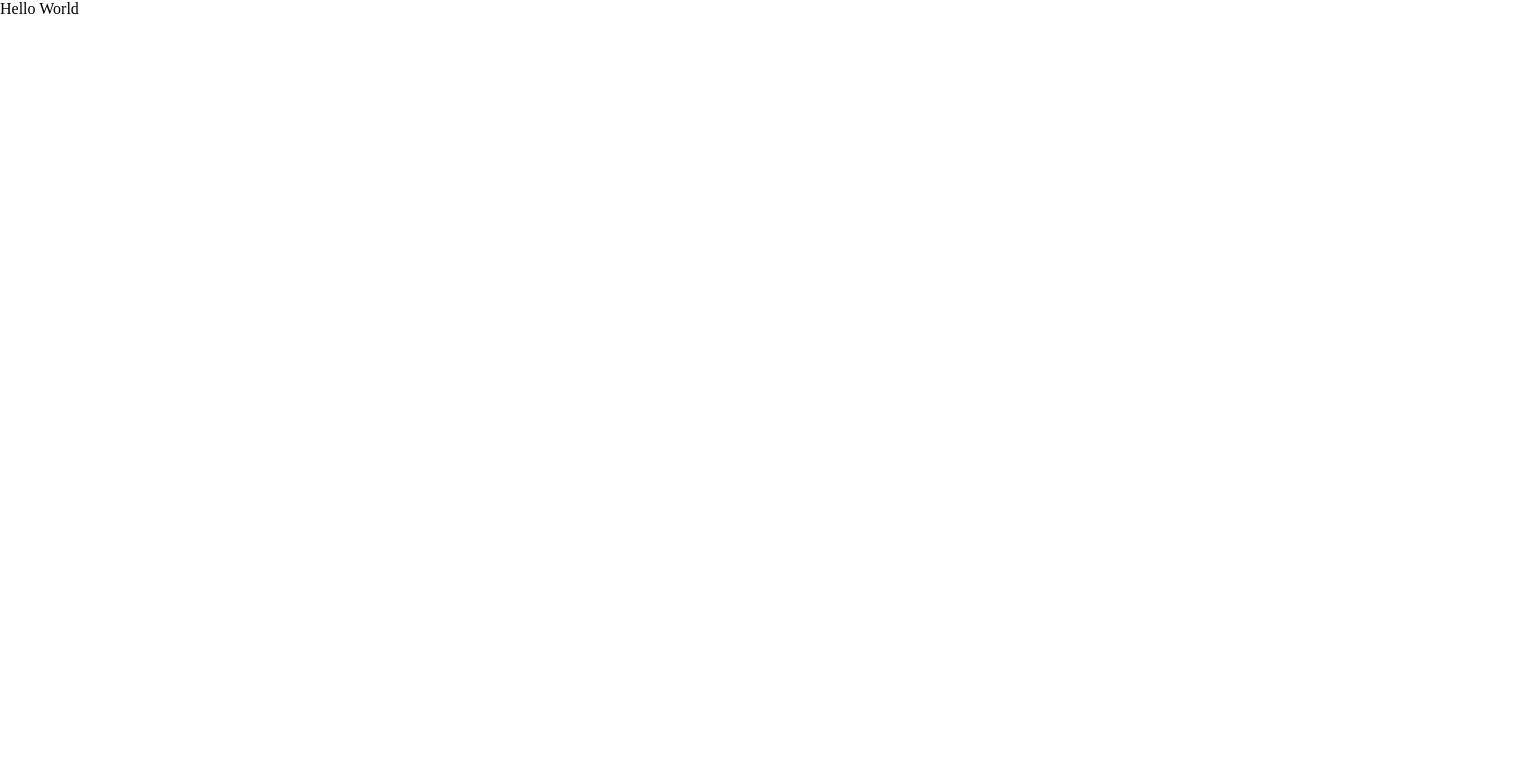
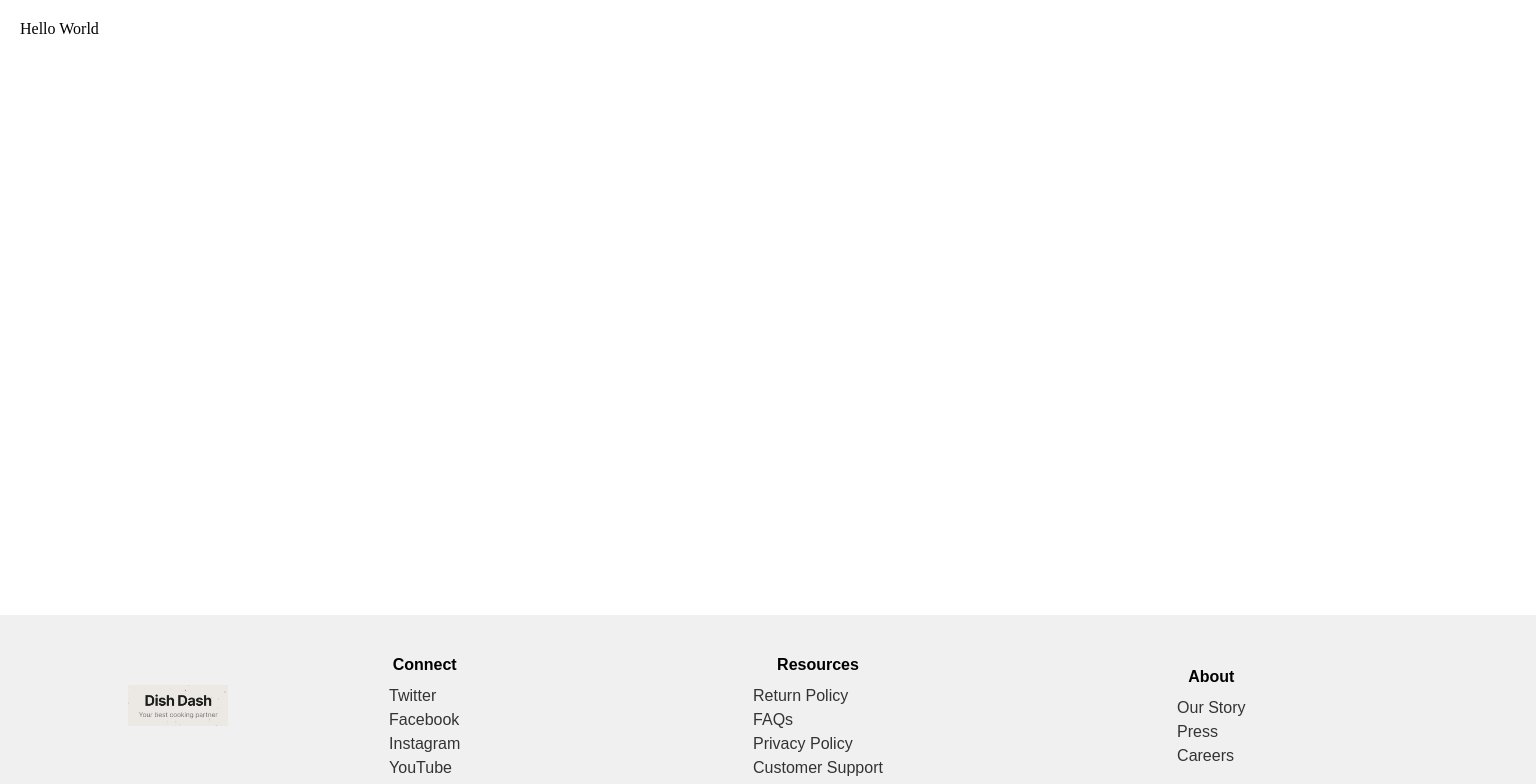
Before and after one commit to trevorkdang/Dish-Dash, a Next.js app: page / in a window 1280 px wide. Shown: the top 784 px of the page, 1536 px wide, since content can reach past the window. Built offline with nearby package versions, Linux system fonts and the light colour scheme.

Commit message:
Added logo and columns to footer component

```diff
--- /dev/null
+++ b/app/Components/footer.css
@@ -0,0 +1,54 @@
+.footer {
+    display: flex;
+    justify-content: space-between;
+    align-items: center;
+    padding: 20px 10%;  /* Adjust padding to give more room on the sides */
+    background-color: #f0f0f0;
+    font-family: Arial, sans-serif;
+    width: 100%; /* Ensure the footer takes the full width */
+}
+
+.footer-logo img {
+    width: 100px;
+}
+
+.footer-links {
+    display: flex;
+    width: 100%;
+    justify-content: space-between; /* Change to space-between for better distribution */
+    align-items: center;
+}
+
+.footer-column {
+    flex: 1;  /* Give each column equal opportunity to use the available space */
+    display: flex;
+    flex-direction: column;
+    align-items: center;
+    padding: 0 20px; /* Add padding to each column if needed */
+}
+
+.footer-column h4 {
+    margin-bottom: 10px; /* gives a little space between the header and the list */
+}
+
+.footer-column ul {
+    list-style-type: none; /* removes bullet points */
+    padding: 0;
+    margin: 0;
+}
+
+.footer-column li a {
+    text-decoration: none;
+    color: #333;
+    line-height: 1.5;
+    display: inline-block; /* Ensure each link and text follow one another */
+    align-items: center;
+}
+
+.footer-column li a:hover {
+    color: #007bff; /* Optional hover effect */
+}
+
+.footer-column li a img {
+    margin-right: 5px; /* space between icon and text */
+}
--- /dev/null
+++ b/app/Components/footer.js
@@ -0,0 +1,31 @@
+import React from 'react';
+import './Footer.css';
+import footerLinks from './footerLinks';
+
+const Footer = () => {
+    return (
+        <footer className="footer">
+            <div className="footer-logo">
+                <img src="/images/DishDash-Logo.png" alt="Company Logo" />
+            </div>
+            <div className="footer-links">
+                {Object.entries(footerLinks).map(([key, links]) => (
+                    <div key={key} className="footer-column">
+                        <h4>{key}</h4>
+                        <ul>
+                            {links.map(link => (
+                                <li key={link.name}>
+                                    <a href={link.url}>
+                                        {link.name}
+                                    </a>
+                                </li>
+                            ))}
+                        </ul>
+                    </div>
+                ))}
+            </div>
+        </footer>
+    );
+};
+
+export default Footer;
--- /dev/null
+++ b/app/Components/footerLinks.js
@@ -0,0 +1,21 @@
+const footerLinks = {
+    Connect: [
+        { name: "Twitter", url: "https://twitter.com" },
+        { name: "Facebook", url: "https://facebook.com" },
+        { name: "Instagram", url: "https://instagram.com" },
+        { name: "YouTube", url: "https://youtube.com" }
+    ],
+    Resources: [
+        { name: "Return Policy", url: "/return-policy" },
+        { name: "FAQs", url: "/faqs" },
+        { name: "Privacy Policy", url: "/privacy-policy" },
+        { name: "Customer Support", url: "/support" }
+    ],
+    About: [
+        { name: "Our Story", url: "/our-story" },
+        { name: "Press", url: "/press" },
+        { name: "Careers", url: "/careers" }
+    ]
+};
+
+export default footerLinks;
--- a/app/globals.css
+++ b/app/globals.css
@@ -1,6 +1,25 @@
 
-* {
+/** {
   box-sizing: border-box;
   padding: 0;
   margin: 0;
+}*/
+
+html, body {
+  height: 100%; /* make sure your body takes at least the full height of the viewport */
+  margin: 0;
+  display: flex;
+  flex-direction: column; /* stack content vertically */
 }
+
+.content {
+  flex: 1; /* allows the content area to expand to fill available space */
+  padding: 20px;
+  display: flex;
+  flex-direction: column; /* ensure content in this div is also stacked vertically */
+}
+
+.footer {
+  flex-shrink: 0; /* ensures the footer does not shrink */
+  width: 100%; /* ensures the footer extends full width */
+}
--- a/app/layout.js
+++ b/app/layout.js
@@ -1,5 +1,7 @@
 import localFont from "next/font/local";
 import "./globals.css";
+import React from 'react';
+import Footer from './components/Footer';
 
 const geistSans = localFont({
   src: "./fonts/GeistVF.woff",
@@ -21,7 +23,10 @@ export default function RootLayout({ children }) {
   return (
     <html lang="en">
       <body className={`${geistSans.variable} ${geistMono.variable}`}>
-        {children}
+        <div className="content">
+          {children}
+        </div>
+        <Footer />
       </body>
     </html>
   );
```
Also changed, not shown: public/images/DishDash-Logo.png (added).
